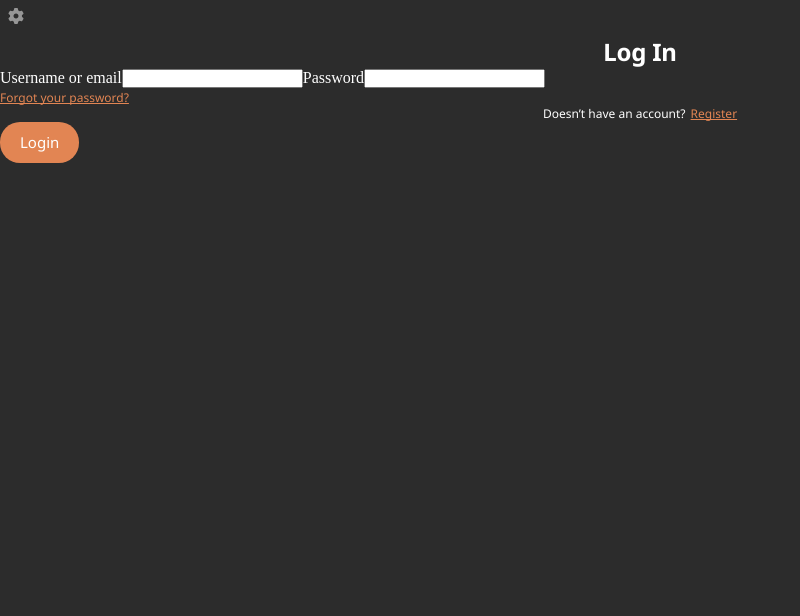
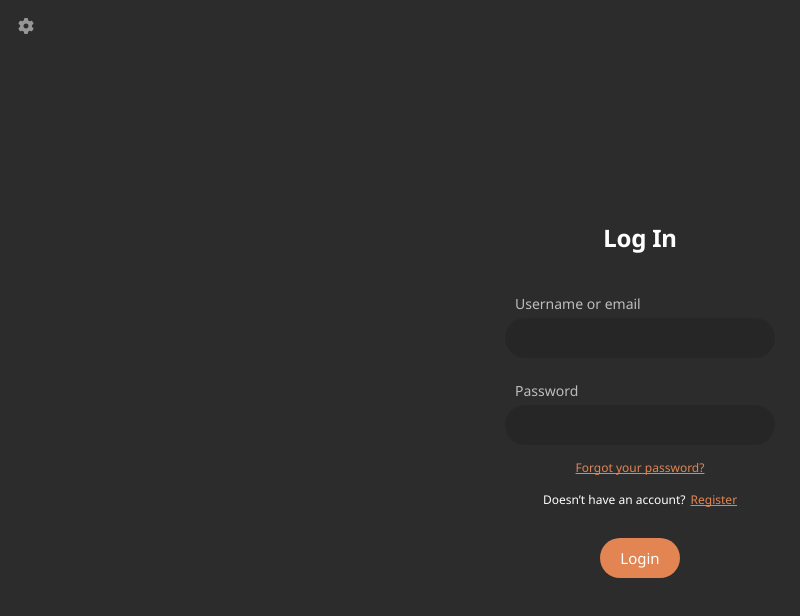
Before and after one commit to Ambermsg/frontend, a React (Vite) app: page /register in a window 1280 px wide. Shown: the top 616 px of the page, without its empty margins (0-800 px from the left). Built offline with nearby package versions, Linux system fonts and the light colour scheme.

Commit message:
styles on register page / absolute position for settings

```diff
--- a/src/components/Header.jsx
+++ b/src/components/Header.jsx
@@ -1,7 +1,15 @@
+import styled from "styled-components";
+
+const Img = styled.img`
+  position: absolute;
+  top: 10px;
+  left: 10px;
+`;
+
 const Header = () => {
   return (
     <a href="#">
-      <img src="./settings.svg" alt="settings" />
+      <Img src="./settings.svg" alt="settings" />
     </a>
   );
 };
--- a/src/main.jsx
+++ b/src/main.jsx
@@ -8,9 +8,7 @@ createRoot(document.getElementById("root")).render(
   <BrowserRouter>
     <Routes>
       <Route path="/" element={<App />} />
-      <Route path="/register" element={<Register />}>
-        <Route path="/register/:id" element={<Register />} />
-      </Route>
+      <Route path="/register" element={<Register />} />
     </Routes>
   </BrowserRouter>
 );
--- a/src/pages/Register.jsx
+++ b/src/pages/Register.jsx
@@ -11,6 +11,7 @@ const H1 = styled.h1`
   text-align: center;
 `;
 const Button = styled.button`
+  cursor: pointer;
   font-family: Noto Sans;
   font-size: 15px;
   font-weight: 400;
@@ -41,31 +42,99 @@ const A = styled.a`
   color: var(--black-theme-contrast);
 `;
 
+const Wrapper = styled.div`
+  height: 100vh;
+  display: flex;
+  flex-direction: column;
+  justify-content: center; /* Centers content vertically */
+`;
+
+const Section = styled.section`
+  margin-top: 15px;
+
+  display: flex;
+  flex-flow: column;
+  gap: 15px;
+`;
+
+const Label = styled.label`
+  padding: 0 0 0 10px;
+  font-family: Noto Sans;
+  font-size: 14px;
+  font-weight: 400;
+  line-height: 19.07px;
+  text-align: left;
+  color: #ffffffb0;
+`;
+
+const Input = styled.input`
+  padding: 10px;
+  width: 270px;
+  height: 40px;
+  font-family: Noto Sans;
+  font-size: 16px;
+  font-weight: 400;
+  line-height: 21.79px;
+  text-align: left;
+  border: 0px;
+  border-radius: 20px;
+  background-color: #00000021;
+`;
+
+const Form = styled.form`
+  margin-top: 40px;
+
+  display: flex;
+  flex-flow: column;
+  align-items: center;
+  gap: 23px;
+`;
+
+const FormDiv = styled.div`
+  display: flex;
+  flex-flow: column;
+  gap: 5px;
+`;
+
+const ButtonDiv = styled.div`
+  margin-top: 30px;
+  display: flex;
+  justify-content: center;
+  align-items: center;
+`;
+
 const Register = () => {
   // let params = useParams();
 
   return (
-    <>
+    <Wrapper>
       {/* <h1>It`s a register page with id: {params.id}</h1> */}
       <Header />
       <H1>Log In</H1>
-      <form action="">
-        <label htmlFor="">Username or email</label>
-        <input type="text" />
-        <label htmlFor="">Password</label>
-        <input type="text" />
-      </form>
-      <A href="#">Forgot your password?</A>
-      <section>
+      <Form action="">
+        <FormDiv>
+          <Label htmlFor="">Username or email</Label>
+          <Input type="text" />
+        </FormDiv>
+
+        <FormDiv>
+          <Label htmlFor="">Password</Label>
+          <Input type="text" />
+        </FormDiv>
+      </Form>
+      <Section>
+        <A href="#">Forgot your password?</A>
         <P>
           Doesn’t have an account?
           <A href="#" style={{ marginLeft: "5px" }}>
             Register
           </A>
         </P>
-      </section>
-      <Button type="submit">Login</Button>
-    </>
+      </Section>
+      <ButtonDiv>
+        <Button type="submit">Login</Button>
+      </ButtonDiv>
+    </Wrapper>
   );
 };
 
```
